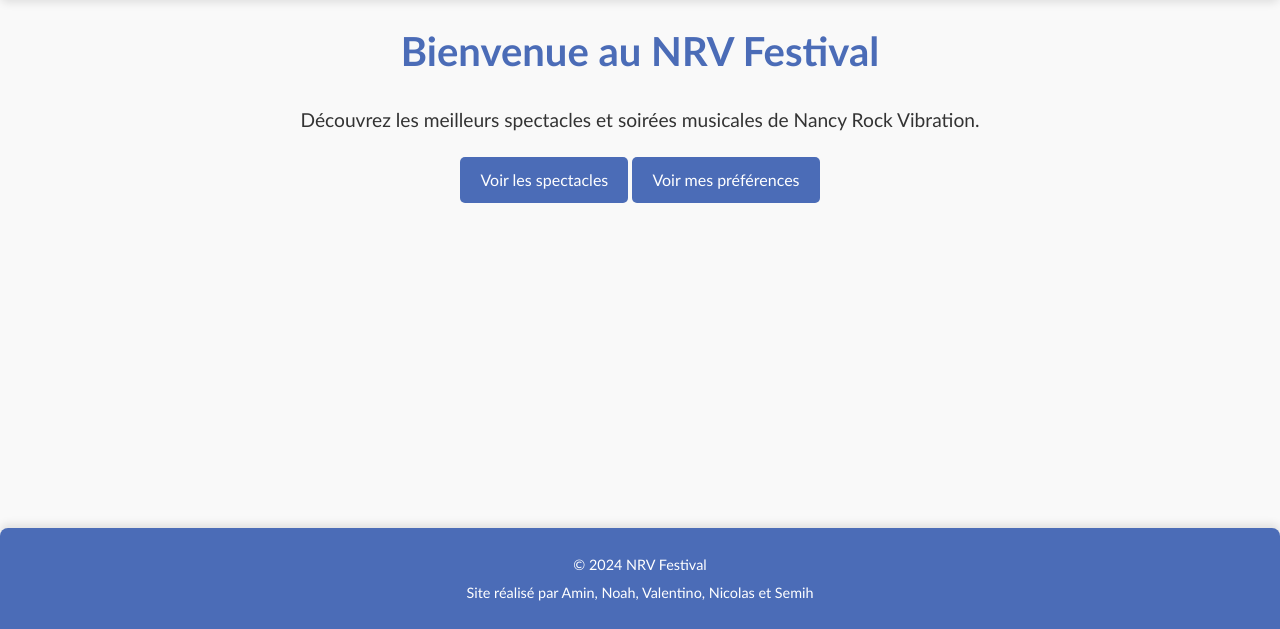
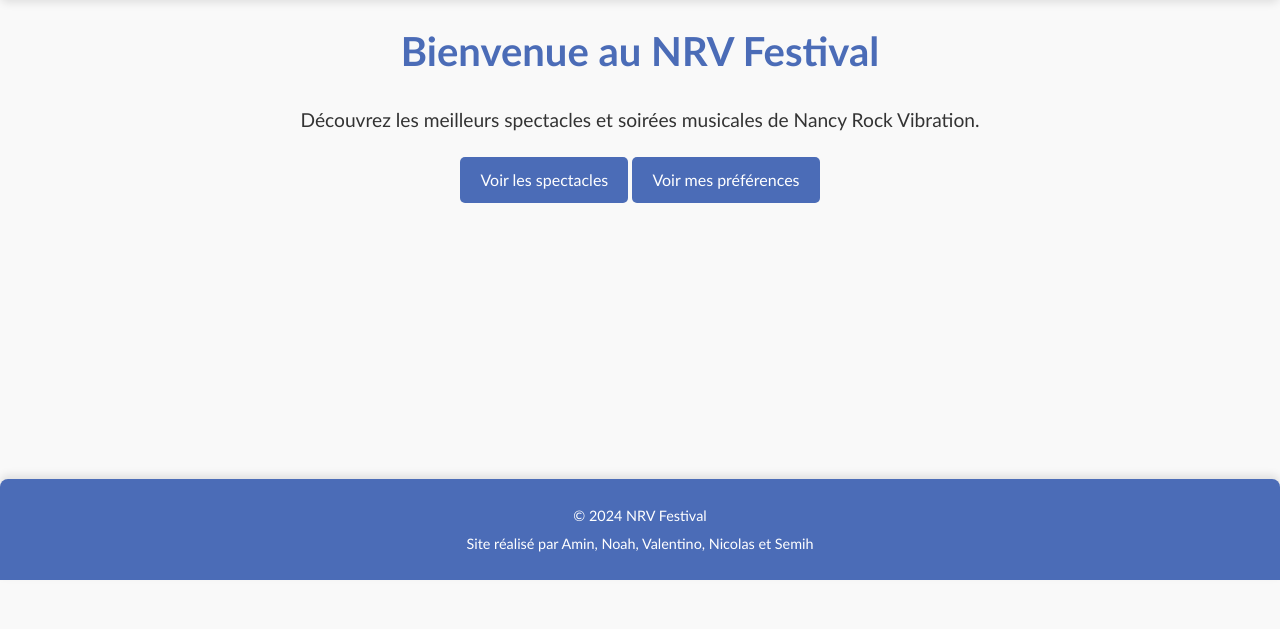
Before and after one commit to AminoBela/SAE_Belalia_Laghlali_Lambert_Sanjuan_Topcu, a PHP site: page / in a window 1280 px wide. Shown: the part 171-800 px from the top of the page. Run offline with PHP 8.4, Linux system fonts and the light colour scheme.

Commit message:
- Footer et main plus correct.

```diff
--- a/public/styles/global.css
+++ b/public/styles/global.css
@@ -160,3 +160,10 @@ footer p {
         width: 100%;
     }
 }
+
+main {
+    min-height: 60vh;
+    display: flex;
+    flex-direction: column;
+    justify-content: space-between;
+}
--- a/public/styles/home.css
+++ b/public/styles/home.css
@@ -34,7 +34,7 @@
 }
 
 footer {
-    position: fixed;
+    position: relative;
     bottom: 0;
     width: 100%;
 }
--- a/src/classes/renderer/Renderer.php
+++ b/src/classes/renderer/Renderer.php
@@ -76,11 +76,11 @@ abstract class Renderer
     protected function renderFooter(): string
     {
         return <<<HTML
-        </body>
             <footer>
                 <p>&copy; 2024 NRV Festival</p>
                 <p>Site réalisé par Amin, Noah, Valentino, Nicolas et Semih</p>
             </footer>
+        </body>
         </html>
         HTML;
     }
--- a/src/classes/renderer/RendererHome.php
+++ b/src/classes/renderer/RendererHome.php
@@ -14,12 +14,14 @@ class RendererHome extends Renderer
     {
         $html = $this->renderHeader("Accueil", "styles/home.css"); // Inclure le CSS de la page d'accueil
         $html .= "
+            <main>
                 <div class='home-container'>
                     <h1>Bienvenue au NRV Festival</h1>
                     <p>Découvrez les meilleurs spectacles et soirées musicales de Nancy Rock Vibration.</p>
                     <a href='?action=afficherListeSpectacles' class='home-button'>Voir les spectacles</a>
                     <a href='?action=afficherPreferences' class='home-button'>Voir mes préférences</a>
                 </div>
+            </main>
         ";
         $html .= $this->renderFooter();
         return $html;
--- a/src/classes/renderer/RendererListePreferences.php
+++ b/src/classes/renderer/RendererListePreferences.php
@@ -24,12 +24,15 @@ class RendererListePreferences extends Renderer
 
         // Si l'utilisateur n'a pas de spectacles préférés
         if (empty($spectacles)) {
+            $html .= "<main>";
             // Afficher un message avec un lien pour retourner à la liste des spectacles
             $html .= "<div class='no-preferences'>";
             $html .= "<img src='uploads/images/spectacle-icon.png' alt='Image du spectacle' class='image-spectacle-liste' width='100px' height='100px'>";
             $html .= "<h3>Vous n'avez pas de spectacles préférés.</h3>";
             $html .= "<h5>Retourner à la <a href='?action=afficherListeSpectacles'>liste des spectacles</a></h5>";
             $html .= "</div>";
+            $html .= "</main>";
+            $html .= $this->renderFooter();
             return $html;
         }
 
@@ -63,6 +66,7 @@ class RendererListePreferences extends Renderer
         }
 
         $html .= "</div>";
+        $html .= $this->renderFooter();
 
         return $html;
     }
```
Lines whose indentation alone changed are shown as unchanged.
